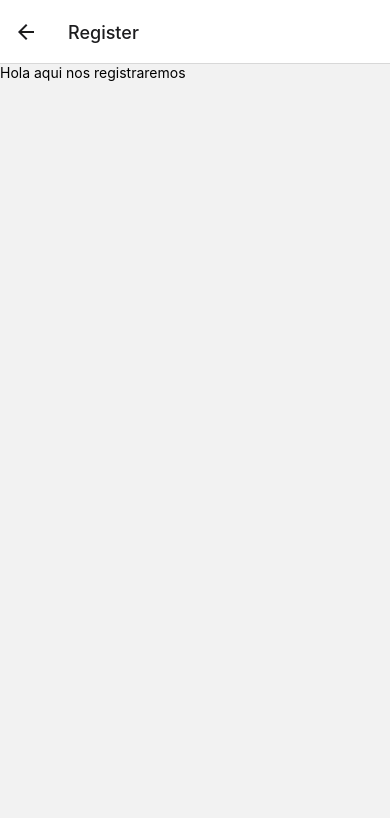
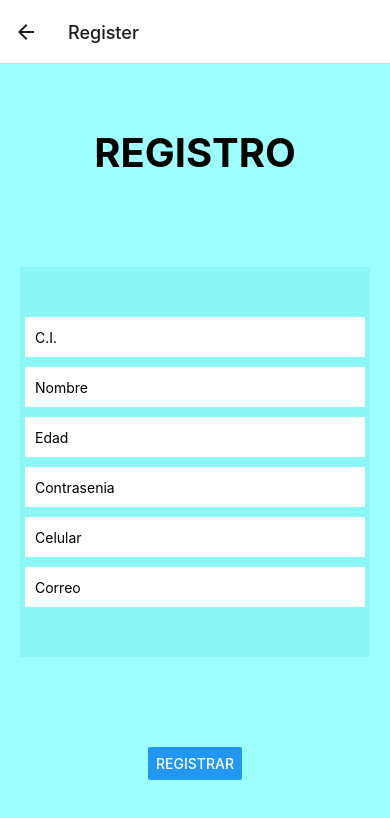
Before and after one commit to juanAriel/app-adoptame, a React Native app: screen /Register in a window 390 px wide. Shown: the top 818 px of the page. Built offline with nearby package versions, Linux system fonts and the light colour scheme.

Commit message:
pagina de registro

```diff
--- a/src/pages/register/index.tsx
+++ b/src/pages/register/index.tsx
@@ -1,12 +1,51 @@
-import { View, Text } from 'react-native'
+import { View, Text, TextInput, Button, StyleSheet } from "react-native";
 import React from 'react'
+import Input from '../../components/atoms/input';
+import navigation from '../../navigation';
+
 
 const Register = () => {
   return (
-    <View>
-      <Text>Hola aqui nos registraremos</Text>
-    </View>
-  )
+      <View style={styles.containerH}>
+          <Text style={styles.textTile}>REGISTRO</Text>
+          <View style={styles.container}>
+              <TextInput style={styles.textWitch} placeholder="C.I." />
+              <TextInput style={styles.textWitch} placeholder="Nombre" />
+              <TextInput style={styles.textWitch} placeholder="Edad" />
+              <TextInput style={styles.textWitch} placeholder="Contrasenia" />
+              <TextInput style={styles.textWitch} placeholder="Celular" />
+              <TextInput style={styles.textWitch} placeholder="Correo" />
+          </View>
+          <Button title="Registrar" />
+      </View>
+  );
 }
 
 export default Register
+const styles = StyleSheet.create({
+    container: {
+        backgroundColor: "#8bf7f7",
+        fontWeight: "bold",
+        justifyContent: "center",
+        width: 350,
+        margin: 90,
+        height: "50%"
+    },
+    containerH: {
+        backgroundColor: "#9DFFFF",
+        alignItems: "center",
+        justifyContent: "center",
+        height: "100%",
+    },
+    textTile: {
+        justifyContent: "center",
+        fontSize: 40,
+        fontWeight: "bold",
+    },
+    textWitch: {
+        height: 40,
+        margin: 5,
+        padding: 10,
+        backgroundColor: "#FFFFFF",
+    },
+});
```
